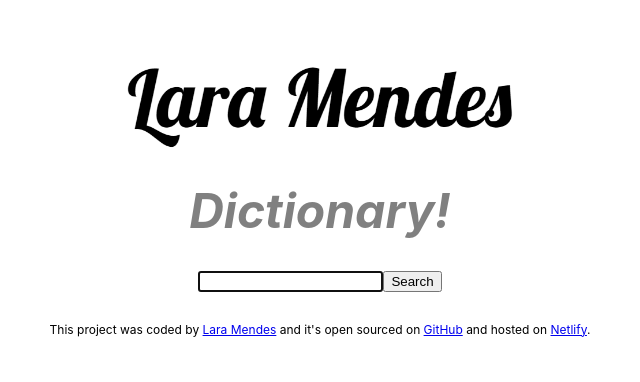
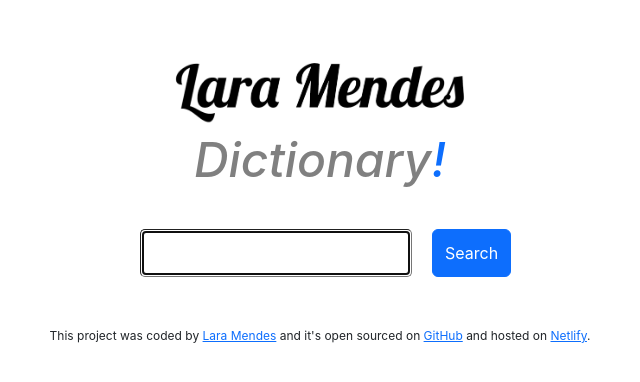
Before and after one commit to LaraMendesss/dictionary-lara, a React (Create React App) app: page / in a window 1280 px wide. Shown: the top 382 px of the page, without its empty margins (320-960 px from the left). Built offline with nearby package versions, Linux system fonts and the light colour scheme.

Commit message:
final style

```diff
--- a/public/index.html
+++ b/public/index.html
@@ -9,7 +9,7 @@
       name="description"
       content="Web site created using create-react-app"
     />
-
+    <link href="https://cdn.jsdelivr.net/npm/bootstrap@5.3.2/dist/css/bootstrap.min.css" rel="stylesheet" integrity="sha384-T3c6CoIi6uLrA9TneNEoa7RxnatzjcDSCmG1MXxSR1GAsXEV/Dwwykc2MPK8M2HN" crossorigin="anonymous">
     <!--
           <link rel="apple-touch-icon" href="%PUBLIC_URL%/logo192.png" />
       manifest.json provides metadata used when your web app is installed on a
--- a/src/App.css
+++ b/src/App.css
@@ -1,6 +1,7 @@
 
 body{
   text-align: center;
+
 }
 
 
@@ -19,12 +20,16 @@ footer{
 }
 
  img{
-  width: 100%;
-  max-width: 400px;
+  width: 300px;
+
   margin-top: 50px;
  }
 h1{
   font-size: 48px;
-  margin: 10px auto 30px auto;
+  margin: 0 auto 20px auto;
   padding: none;
 }
+
+.punto{
+  color:rgb(13,110,253);
+}
--- a/src/App.js
+++ b/src/App.js
@@ -9,12 +9,14 @@ export default function App() {
     <div className="App">
       <header className="App-header">
       <img src={logo} alt="logo" className="img-fluid" />
-      <h1>Dictionary!</h1>
+      <h1>Dictionary<span className="punto">!</span></h1>
       </header>
       <main>
         <Dictionary />
       </main>
-      <footer>This project was coded by <a href="https://www.linkedin.com/in/lara-chagas-mendes/" target="_blank"rel="noreferrer">Lara Mendes</a> and it's open sourced on <a href="https://github.com/LaraMendesss/dictionary-lara" target="_blank"rel="noreferrer">GitHub</a> and hosted on <a href="https://dictionary-lara.netlify.app/" target="_blank"rel="noreferrer">Netlify</a>.</footer>
+      <footer>
+        This project was coded by <a href="https://www.linkedin.com/in/lara-chagas-mendes/" target="_blank"rel="noreferrer">Lara Mendes</a> and it's open sourced on <a href="https://github.com/LaraMendesss/dictionary-lara" target="_blank"rel="noreferrer">GitHub</a> and hosted on <a href="https://dictionary-lara.netlify.app/" target="_blank"rel="noreferrer">Netlify</a>.
+        </footer>
     </div>
   );
 }
--- /dev/null
+++ b/src/Dictionary.css
@@ -0,0 +1,55 @@
+
+.results{
+    padding: 40px;
+    background-color:lightgray;
+
+    padding: 20px;
+    border-radius: 20px;
+    width: 1000px;
+    display: block;
+    margin: 0 auto;
+    text-align: justify;
+    }
+
+form{
+    padding: 20px;
+    display: grid;
+    grid-template-columns: 2fr 1fr;
+    width: 400px;
+    grid-gap:20px;
+    margin: 0 auto;
+
+}
+
+input{
+    padding: 10px;
+    border-radius: 5px;
+}
+
+h2{
+color:rgb(13,110,253);
+text-align: left;
+padding-left: 80px;
+padding-bottom: 20px;
+font-size: 80px;
+}
+
+h3{
+    text-align: left;
+    padding-left: 120px;
+    font-size: 28px;
+    font-weight: 600;
+}
+.definition{
+    text-align: left;
+    padding-left: 120px;
+
+    font-size: 14px;
+    font-weight: 500;
+
+}
+.example{
+    text-align: left;
+    padding-left: 120px;
+    font-size: 14px;
+}
--- a/src/Dictionary.js
+++ b/src/Dictionary.js
@@ -1,6 +1,7 @@
  import React,{useState} from "react";
  import axios from "axios";
  import Results from "./Results";
+ import "./Dictionary.css";
 
 export default function Dictionary() {
 const [keyword,setKeyword]=useState("");
@@ -26,7 +27,7 @@ const [results, setResults]=useState(null);
         <div className="intro">
         <form onSubmit={search}>
            <input className="" type="search" autoFocus={true} onChange={handleChange}/>
-           <input type="submit" value="Search"/>
+           <input type="submit" className="btn btn-primary" value="Search"/>
         </form>
-        <Results results={results}/>
+        <Results className="results" results={results}/>
             </div>);}
--- a/src/Meaning.js
+++ b/src/Meaning.js
@@ -5,9 +5,9 @@ export default function Meaning(props){
 return(
 <div className="Meaning">
 
-<h3>{props.meaning.partOfSpeech}</h3>
-<p>{props.meaning.definition}</p>
-<h6>{props.meaning.example}</h6>
+<h3 className="text-capitalize name">{props.meaning.partOfSpeech}:</h3>
+<span className="text-capitalize definition">{props.meaning.definition}.</span>
+<p className="text-capitalize example"><strong></strong>{props.meaning.example}</p>
 </div>
 );
 
--- a/src/Results.js
+++ b/src/Results.js
@@ -6,7 +6,7 @@ console.log(props.results);
 if (props.results){
 return(
     <div className="results">
-        <h2>{props.results.word}</h2>
+        <h2 className="text-capitalize">{props.results.word}</h2>
    {props.results.meanings.map(function (meaning, index) {
 return (
 <div key={index}>
```
